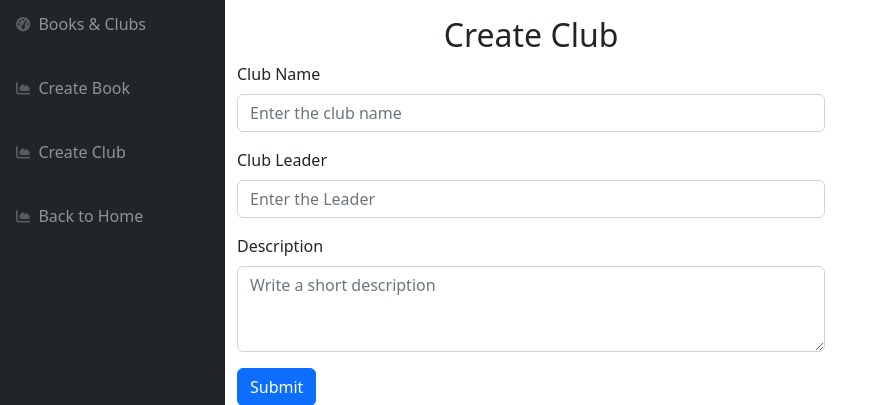
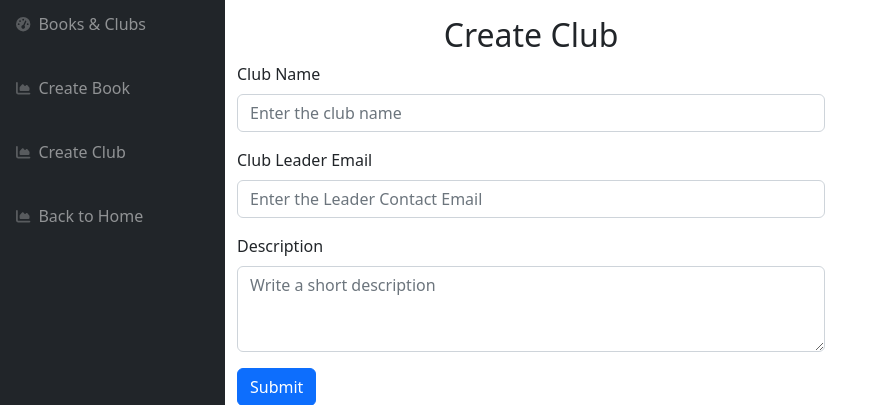
Before and after one commit to Cjking57893/ASE230-FinalProject, a PHP site: page /create_club.php in a window 1280 px wide. Shown: the part 56-461 px from the top of the page, without its empty margins (0-872 px from the left). Run offline with PHP 8.4, Linux system fonts and the light colour scheme; some libraries are stand-ins or nearby versions.

Commit message:
Create Club Functionality Working

```diff
--- a/create_club.php
+++ b/create_club.php
@@ -1,3 +1,24 @@
+<?php
+require_once('lib/pdo.php');
+
+// Check if form is submitted
+if ($_SERVER['REQUEST_METHOD'] === 'POST') {
+    // Capture and sanitize form data
+    $clubName = htmlspecialchars($_POST['club_name']);
+    $clubLeaderEmail = htmlspecialchars($_POST['club_leader_email']);
+    $clubDescription = htmlspecialchars($_POST['club_description']);
+
+    // Prepare data for insertion
+    $data = [
+        'name' => $clubName,
+        'description' => $clubDescription,
+        'contact_email' => $clubLeaderEmail
+    ];
+
+    // Call the insert function (you can modify the function name and table as needed)
+    insert($pdo, 'book_clubs', $data);
+}
+?>
 <!DOCTYPE html>
 <html lang="en">
     <head>
@@ -80,10 +101,10 @@
                             <label for="clubName" class="form-label">Club Name</label>
                             <input type="text" class="form-control" id="clubName" name="club_name" placeholder="Enter the club name">
                         </div>
-                        <!-- Club Leader Input -->
+                        <!-- Club Leader Email Input -->
                         <div class="mb-3">
-                            <label for="clubLeader" class="form-label">Club Leader</label>
-                            <input type="text" class="form-control" id="clubLeader" name="club_leader" placeholder="Enter the Leader">
+                            <label for="clubLeaderEmail" class="form-label">Club Leader Email</label>
+                            <input type="email" class="form-control" id="clubLeaderEmail" name="club_leader_email" placeholder="Enter the Leader Contact Email">
                         </div>
                         <!-- Club Description Input -->
                         <div class="mb-3">
```
